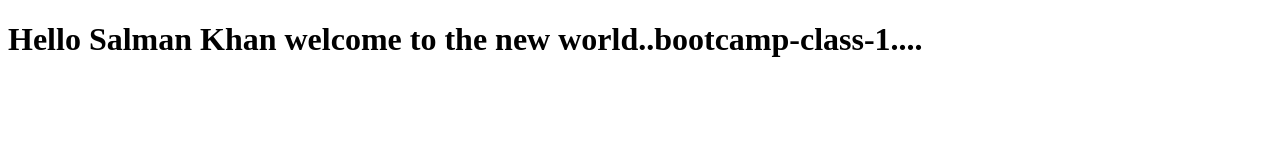
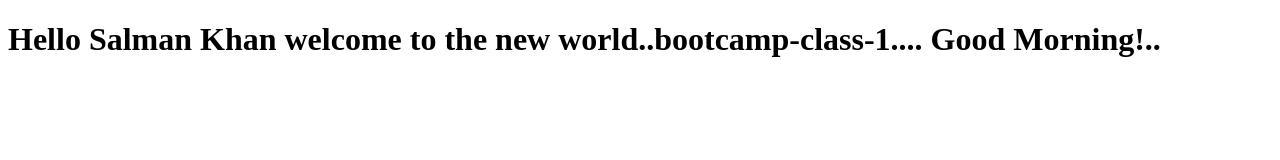
Before and after one commit to salman898/bootcamp2020-class1, a plain HTML site: page index.html in a window 1280 px wide. Drawn offline with Linux system fonts and the light colour scheme.

Commit message:
Update index.html

```diff
--- a/index.html
+++ b/index.html
@@ -7,6 +7,8 @@
     <title>Document</title>
 </head>
 <body>
-    <h1>Hello Salman Khan welcome to the new world..bootcamp-class-1....</h1>
+    <h1>Hello Salman Khan welcome to the new world..bootcamp-class-1....
+        Good Morning!..
+    </h1>
 </body>
 </html>
```
